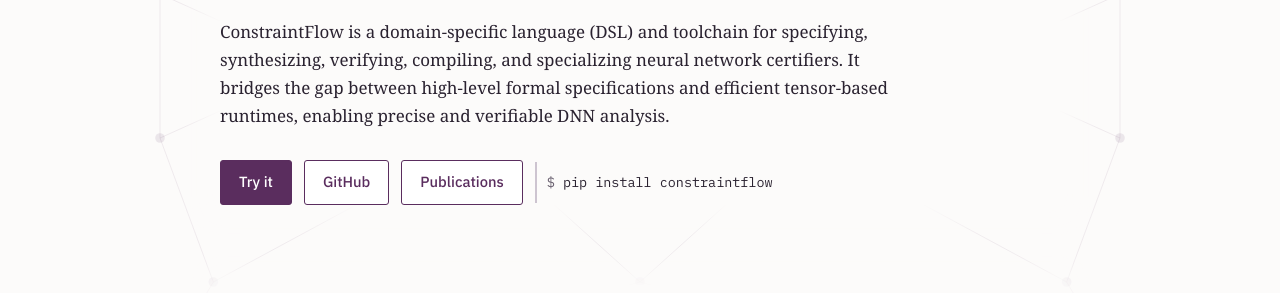
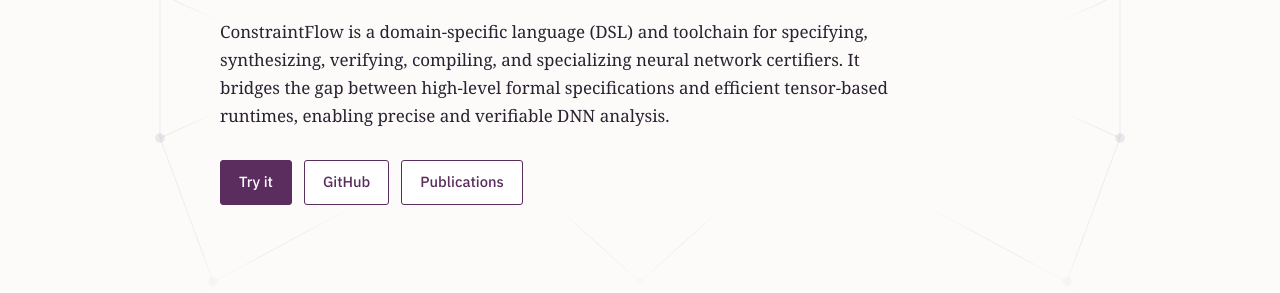
Before and after one commit to constraintflow/constraintflow.github.io, a plain HTML site: page index.html in a window 1280 px wide. Shown: the part 246-539 px from the top of the page. Drawn offline with Linux system fonts and the light colour scheme.

Commit message:
Remove pip install line until the PyPI package is updated

```diff
--- a/css/site.css
+++ b/css/site.css
@@ -161,16 +161,6 @@ h1, h2, h3 { font-family: var(--serif); font-weight: 700; color: var(--ink); }
 .btn:hover { background: var(--tint); color: var(--primary); }
 .btn.primary { background: var(--primary); color: #fff; }
 .btn.primary:hover { background: var(--primary-dark); color: #fff; }
-
-.install {
-    font-family: var(--mono);
-    font-size: 0.84rem;
-    font-variant-ligatures: none;
-    color: var(--ink);
-    padding: 9px 4px 9px 10px;
-    border-left: 2px solid var(--rule-strong);
-}
-.install::before { content: "$ "; color: var(--muted); }
 
 /* ---- Ecosystem diagram: ConstraintFlow in the middle, tools around it ---- */
 .eco {
--- a/index.html
+++ b/index.html
@@ -39,7 +39,6 @@
                 <a class="btn primary" href="#example">Try it</a>
                 <a class="btn" href="https://github.com/uiuc-focal-lab/constraintflow" target="_blank">GitHub</a>
                 <a class="btn" href="publications.html">Publications</a>
-                <span class="install">pip install constraintflow</span>
             </div>
         </section>
 
```
